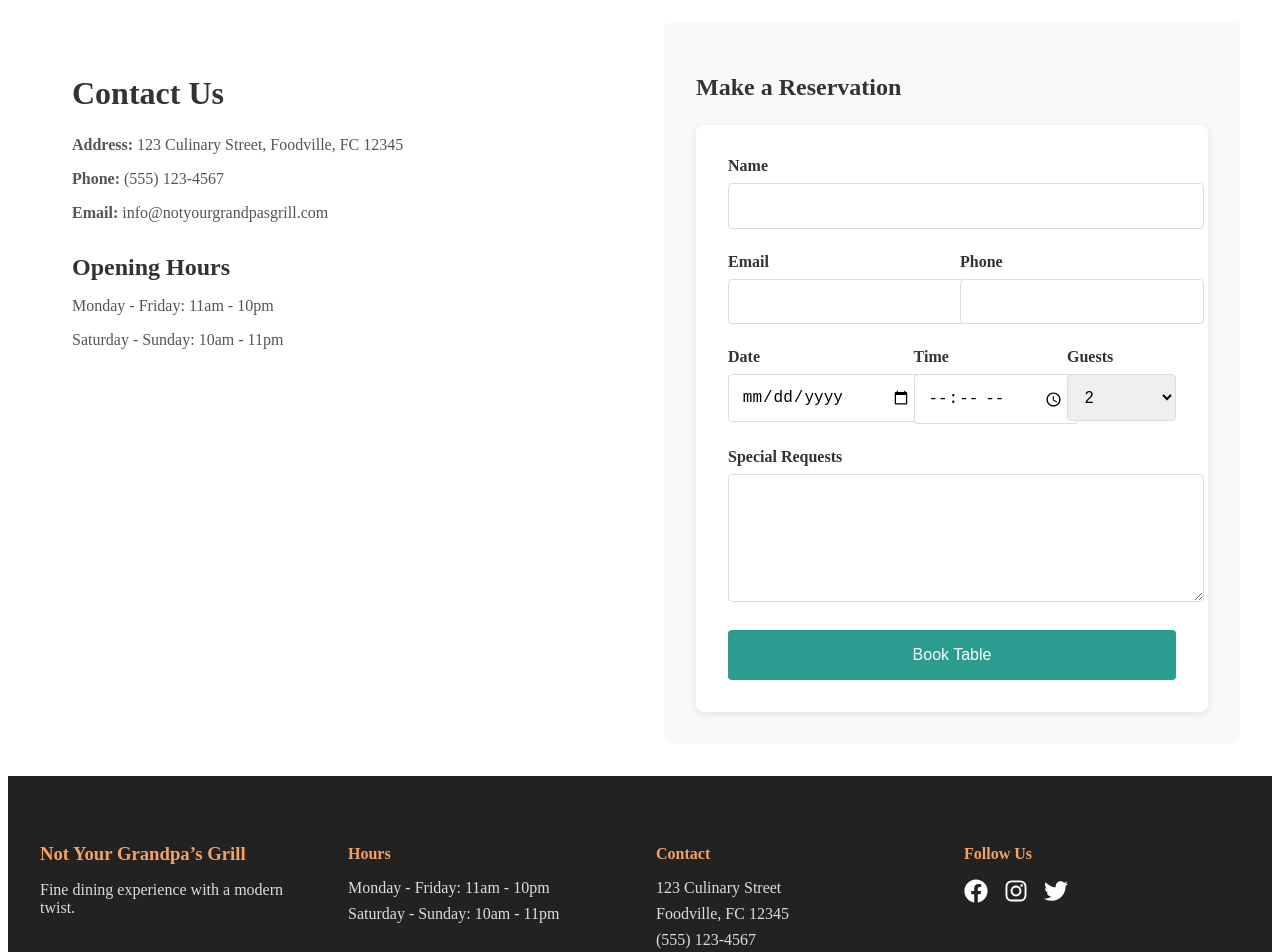
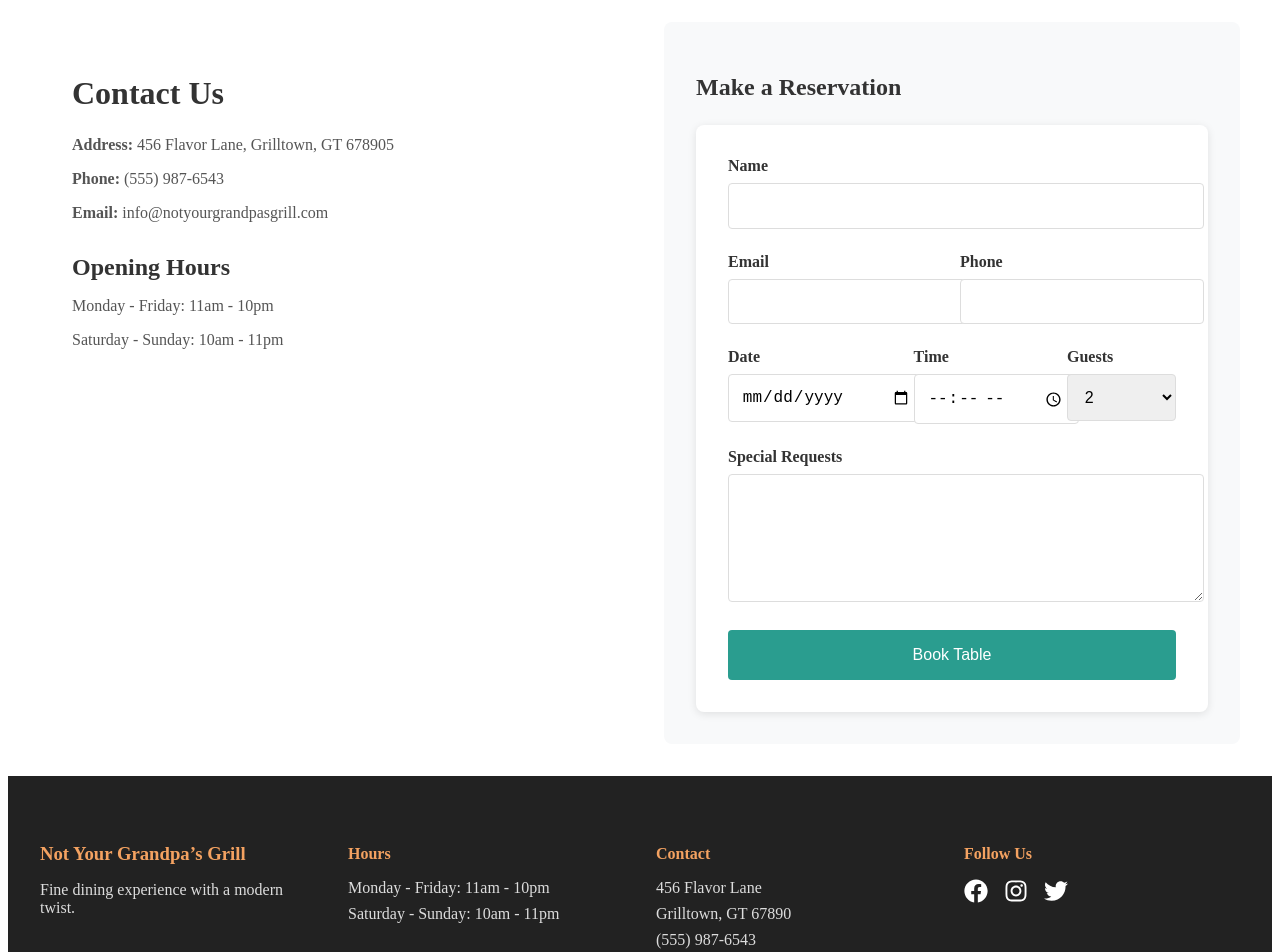
Before and after one commit to ABHISHEKHARISH06/hotel, a React (Create React App) app: page /contact in a window 1280 px wide. Shown: the part 100-1052 px from the top of the page. Built offline with nearby package versions, Linux system fonts and the light colour scheme.

Commit message:
Contact and motto updated

```diff
--- a/src/components/Footer.jsx
+++ b/src/components/Footer.jsx
@@ -16,9 +16,9 @@ const Footer = () => {
         </div>
         <div className="footer-section">
           <h4>Contact</h4>
-          <p>123 Culinary Street</p>
-          <p>Foodville, FC 12345</p>
-          <p>(555) 123-4567</p>
+          <p>456 Flavor Lane</p>
+          <p>Grilltown, GT 67890</p>
+          <p>(555) 987-6543</p>
         </div>
         <div className="footer-section">
           <h4>Follow Us</h4>
--- a/src/components/Hero.jsx
+++ b/src/components/Hero.jsx
@@ -10,7 +10,7 @@ const Hero = () => {
     >
       <div className="hero-content">
         <h1>Welcome to Not Your Grandpa’s Grill</h1>
-        <p>Experience culinary excellence in every bite</p>
+        <p>Good cookin’ like the old days—every bite made with care.</p>
         <button className="hero-btn">Reserve a Table</button>
       </div>
     </section>
--- a/src/pages/Contact.jsx
+++ b/src/pages/Contact.jsx
@@ -6,8 +6,8 @@ const Contact = () => {
     <div className="contact-page">
       <div className="contact-info">
         <h1>Contact Us</h1>
-        <p><strong>Address:</strong> 123 Culinary Street, Foodville, FC 12345</p>
-        <p><strong>Phone:</strong> (555) 123-4567</p>
+        <p><strong>Address:</strong> 456 Flavor Lane, Grilltown, GT 678905</p>
+        <p><strong>Phone:</strong> (555) 987-6543</p>
         <p><strong>Email:</strong> info@notyourgrandpasgrill.com</p>
 
         <div className="opening-hours">
```
